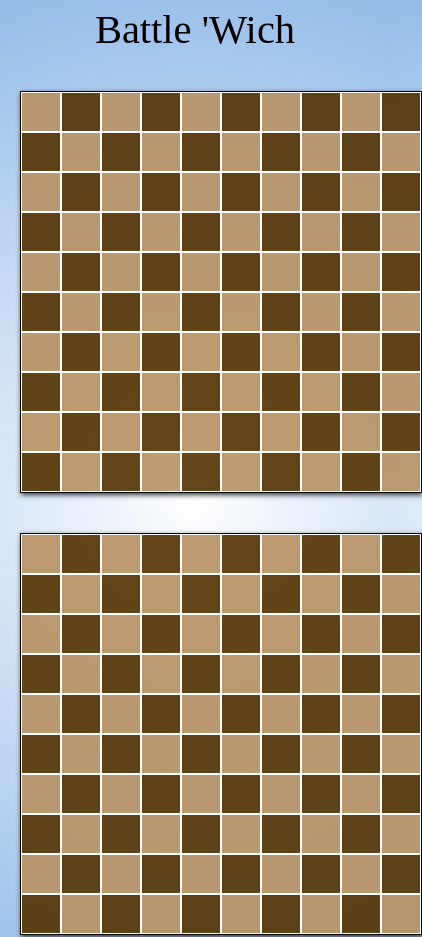
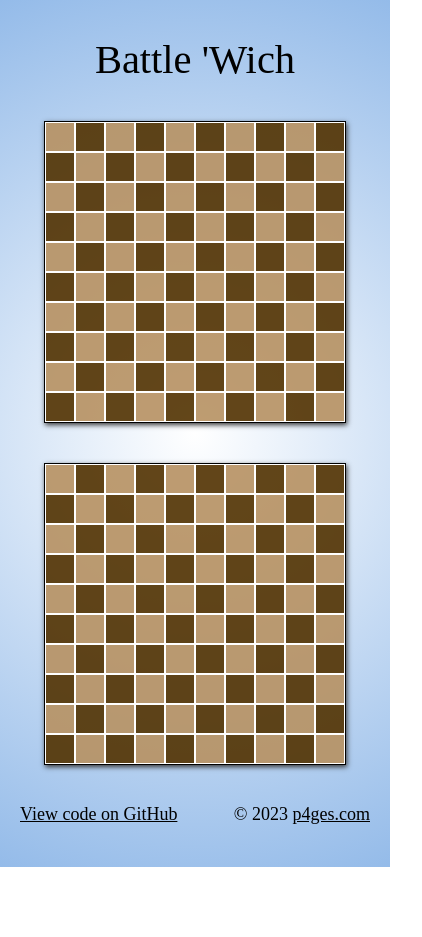
Before and after one commit to dtKinger/battle-sandwich, a website built with webpack: page dist/index.html in a window 390 px wide. Shown: the top 937 px of the page, 422 px wide, since content can reach past the window. After the commit the page ends 867 px from the top, so only its background shows below. Built offline with Linux system fonts and the light colour scheme.

Commit message:
A bit more style for sanity

```diff
--- a/src/style.css
+++ b/src/style.css
@@ -8,21 +8,27 @@
 }
 
 .header {
-  min-height: 5vh;
+  display: flex;
+  justify-content: space-around;
+  align-items: center;
+  min-height: 100px;
 }
 
 .main {
-  min-height: 90vh;
+  min-height: calc(90vh - 100px);
 }
 
 .footer {
+  display: flex;
+  justify-content: space-between;
   min-height: 5vh;
+  padding: 20px;
 }
 
 .h1 {
   font-size: 2.25em;
   text-align: center;
-  padding: 10px;
+  padding: 60px 10px 10px 10px;
   margin-bottom: 10px;
 }
 
@@ -36,6 +42,10 @@
 
 p {
   font-size: 1em;
+}
+
+a, a:visited, a:hover, a:active {
+  color: inherit;
 }
 
 .gameboard-container {
@@ -82,3 +92,17 @@ p {
   background-color: rgba(83, 50, 0, 0.9);
   /* background-image: url(); */
 }
+
+@media screen and (max-width: 900px) {
+
+  .h1 {
+    padding: 40px 10px 10px 10px;
+  }
+
+  .gameboard {
+    min-width: 300px;
+    max-width: 300px;
+    min-height: 300px;
+    max-height: 300px;
+  }
+}
```
Also changed, not shown: dist/index.bundle.js, dist/index.html.
